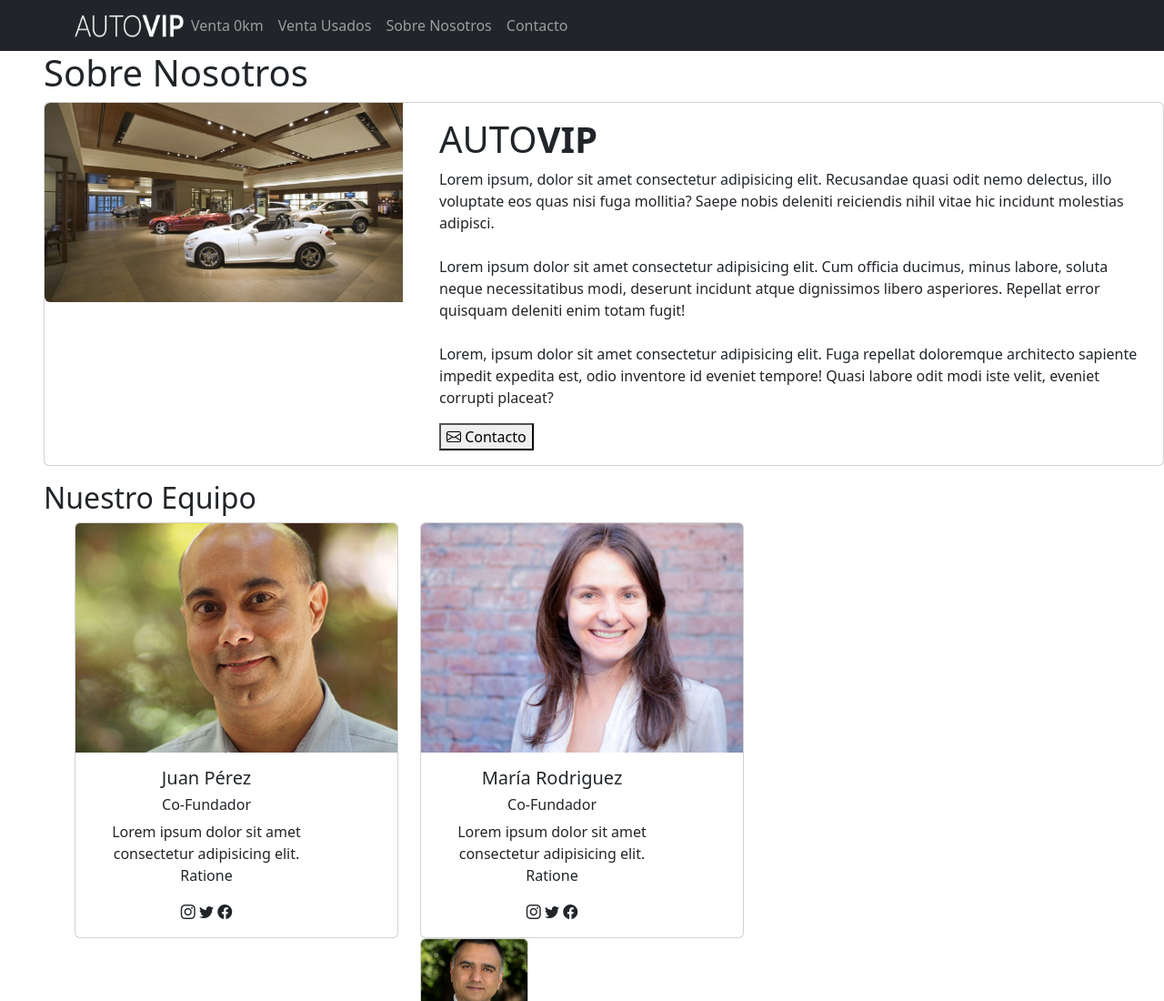
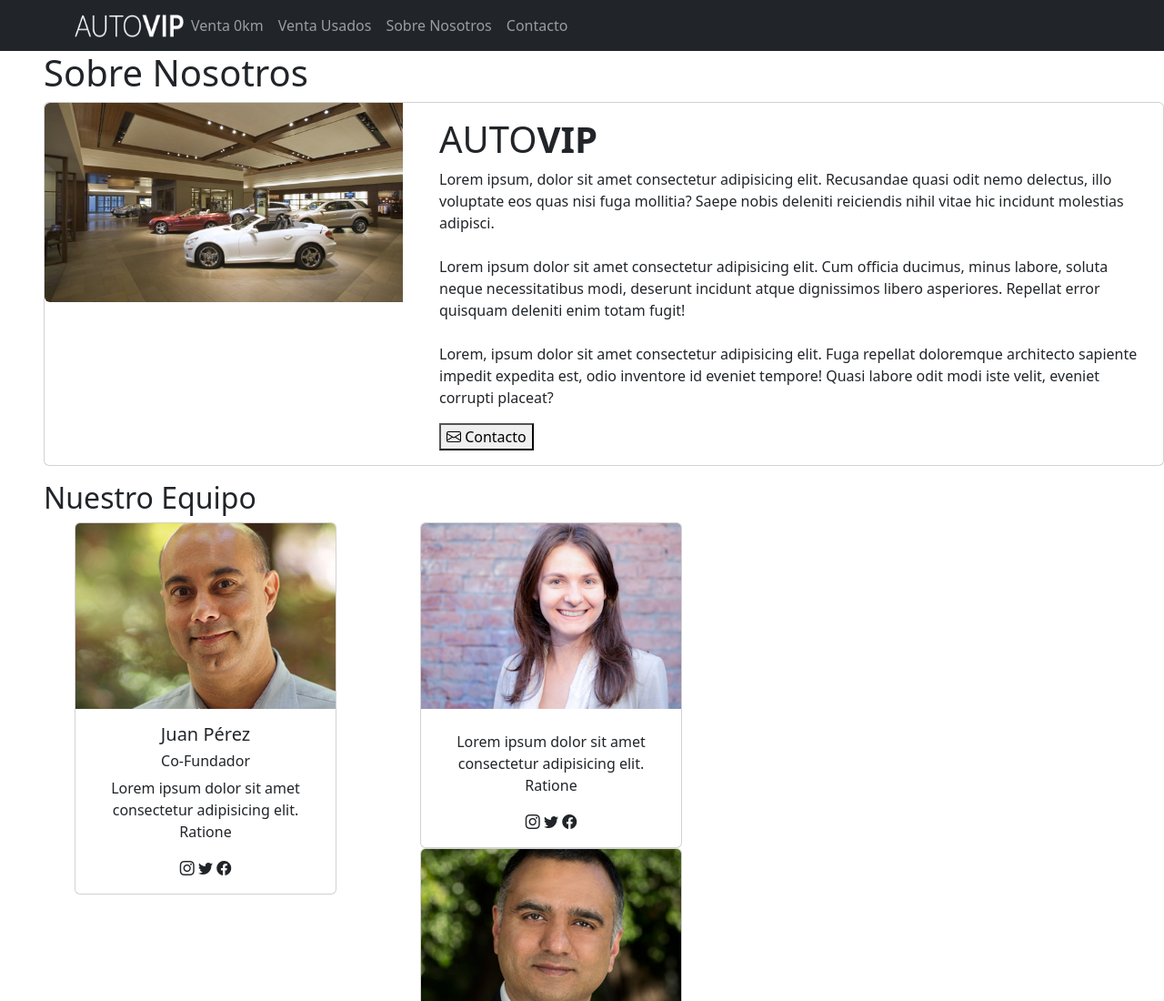
Before and after one commit to roblesregina/Proyecto, a plain HTML site: page SobreNosotros/index.html in a window 1280 px wide. Shown: the top 1100 px of the page at 91% size. Drawn offline with nearby package versions, Linux system fonts and the light colour scheme; files whose address does not match are found by name.

Commit message:
Update index.html

```diff
--- a/SobreNosotros/index.html
+++ b/SobreNosotros/index.html
@@ -101,13 +101,13 @@
     <div class="container">
       <div class="row">
         <div class="col-md-4">
-          <div class="card">
+          <div class="card" style="width: 18rem;">
             <img
               src="/SobreNosotros/img/cofounder_1.jpg"
               class="card-img-top"
               alt="..."
             />
-            <div class="card-body" style="width: 18rem;">
+            <div class="card-body">
               <h5 class="text-center fw-normal">Juan Pérez</h5>
               <h6 class="fw-light text-center"><b>Co-Fundador</b></h6>
               <p class="text-center">
@@ -122,15 +122,15 @@
           </div>
         </div>
         <div class="col-md-4">
-          <div class="card">
+          <div class="card" style="width: 18rem;">
             <img
               src="/SobreNosotros/img/cofounder_2.jpg"
               class="card-img-top"
               alt="..."
             />
-            <div class="card-body" style="width: 18rem;">
-              <h5 class="text-center fw-normal">María Rodriguez</h5>
-              <h6 class="fw-light text-center"><b>Co-Fundador</b></h6>
+            <div class="card-body">
+              <h5 class="text-center fw-normal"></h5>
+              <h6 class="fw-light text-center"></h6>
               <p class="text-center">
                 Lorem ipsum dolor sit amet consectetur adipisicing elit. Ratione
               </p>
@@ -142,13 +142,13 @@
           </div>
         </div>
         <div class="col-md-4">
-          <div class="card">
+          <div class="card" style="width: 18rem;">
             <img
               src="/SobreNosotros/img/cofounder_3.jpg"
               class="card-img-top"
               alt="..."
             />
-            <div class="card-body" style="width: 18rem;">
+            <div class="card-body">
               <h5 class="text-center fw-normal">Juan Gómez</h5>
               <h6 class="fw-light text-center"><b>Co-Fundador</b></h6>
               <p class="text-center">
```
